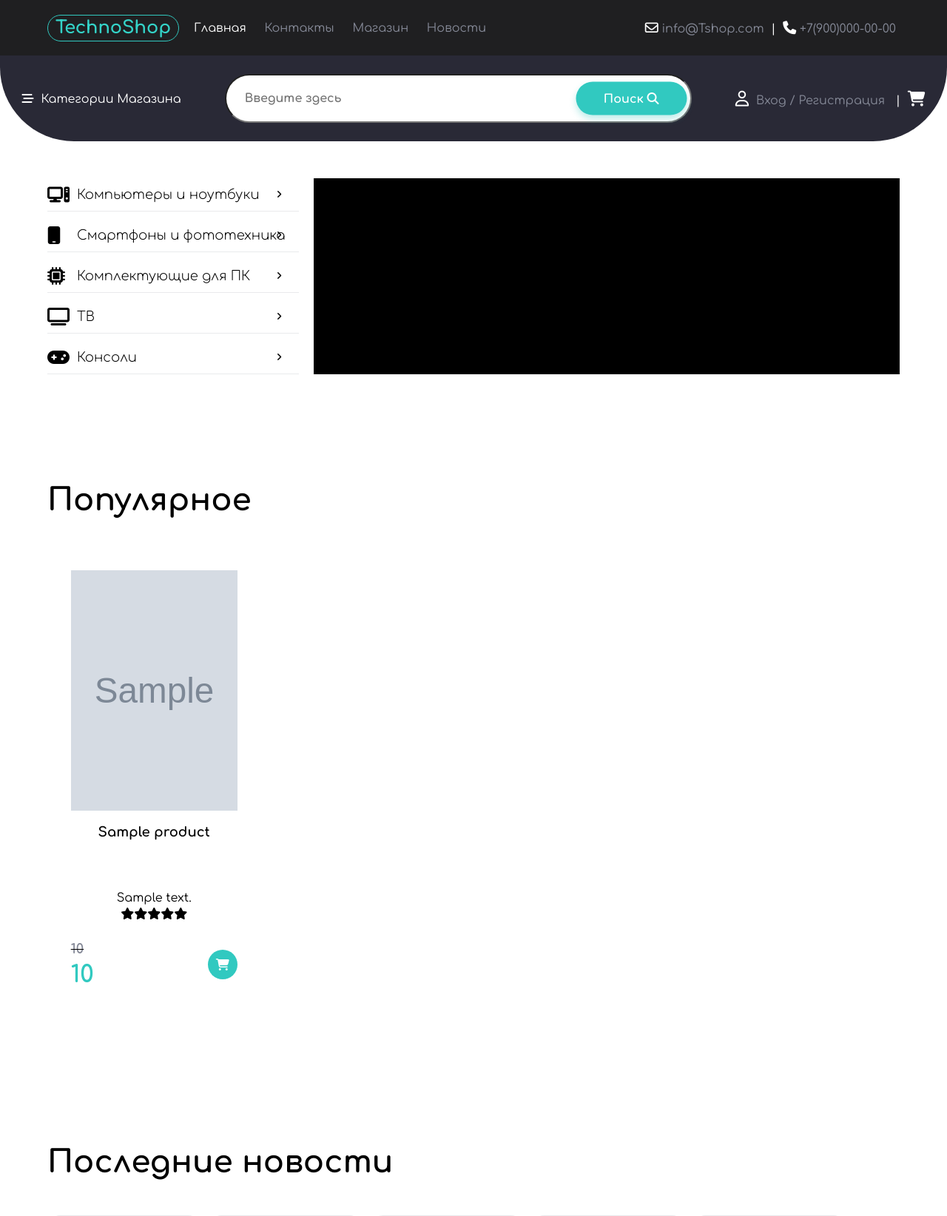
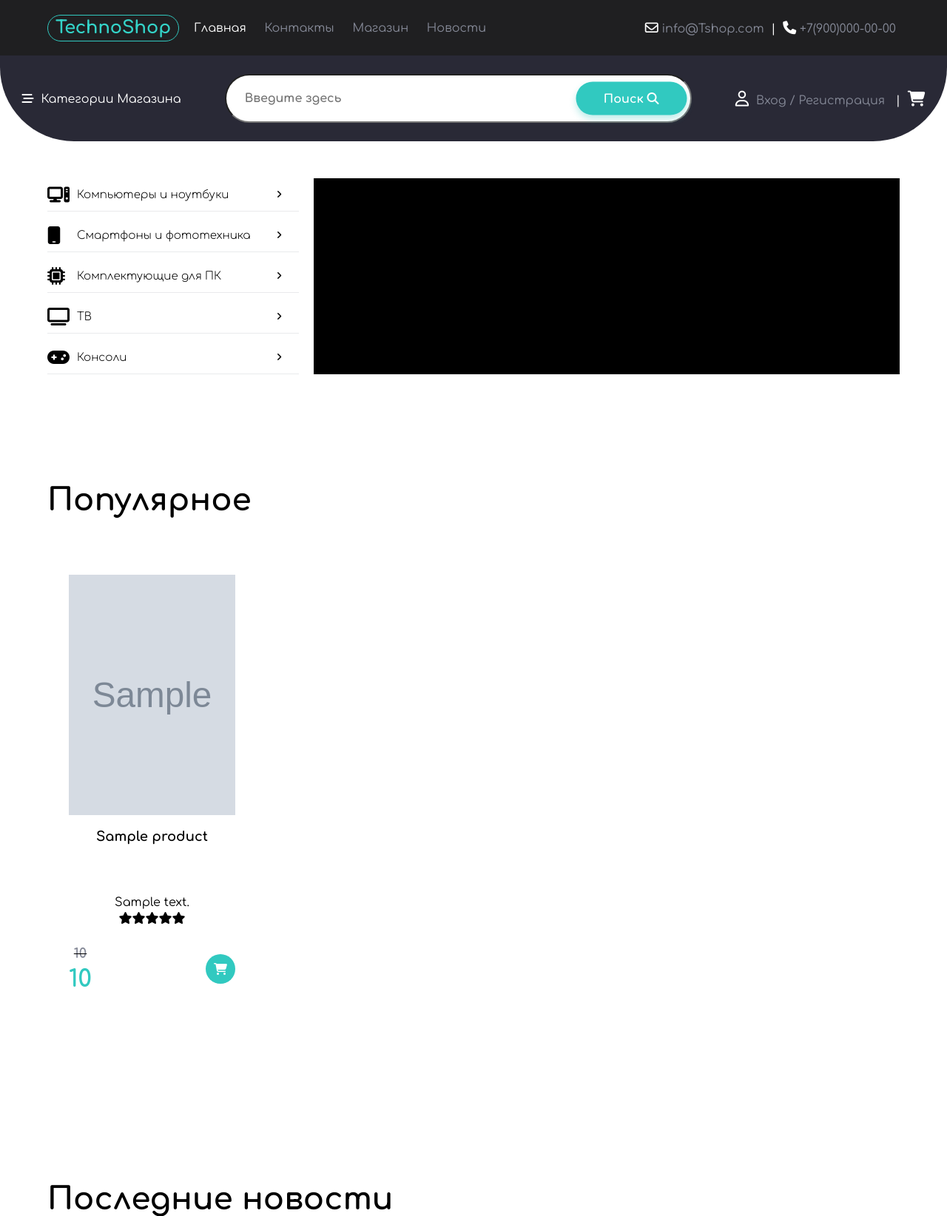
Before and after one commit to Reset05/123, a PHP site: page / in a window 1280 px wide. Shown: the top 1644 px of the page at 74% size. Run offline with PHP 8.4, Linux system fonts and the light colour scheme; tables that the repository leaves empty or names only in its code hold one stand-in row (values such as "Sample post"); grey boxes marked "Sample" are stand-in pictures; some libraries are stand-ins or nearby versions.

Commit message:
fix style and add media

```diff
--- a/pages/db/db.php
+++ b/pages/db/db.php
@@ -3,7 +3,7 @@
 $host = 'localhost';
 $db = 'catalog';
 $user = 'root';
-$pass = 'root';
+$pass = '';
 $charset = 'utf8';
 
 $dsn = "mysql:host=$host;dbname=$db;charset=$charset";
--- a/style/style.css
+++ b/style/style.css
@@ -213,15 +213,14 @@
 
 .card__border{
     border: 4px solid #fff;
-    padding: 0px 25px;
+    padding: 25px;
     margin-right: 20px;
     height: 625px;
-    display: flex;
-    align-items: center;
-    justify-content: center;
     border-radius: 18px;
     transition: 0.3s;
     width: 20%;
+    display: flex;
+    text-align: center;
 }
 
 .card__border:nth-child(-n+4){
@@ -890,3 +889,11 @@
 .block__form:nth-child(3){
     margin-bottom: 0;
 }
+
+/* Media */
+
+@media (max-width: 1280px){
+    .block__category a{
+        font-size: 15px;
+    }
+}
```
